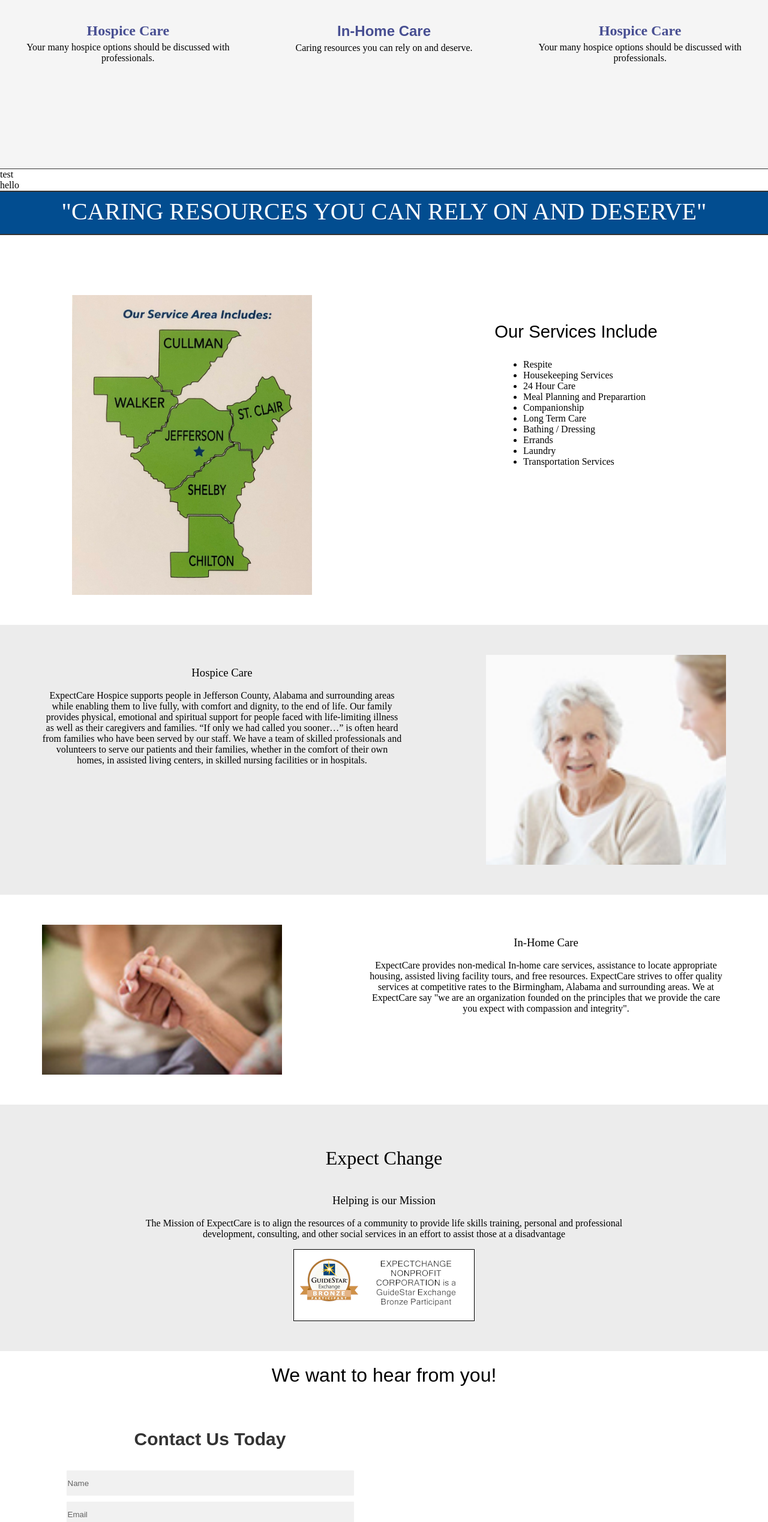
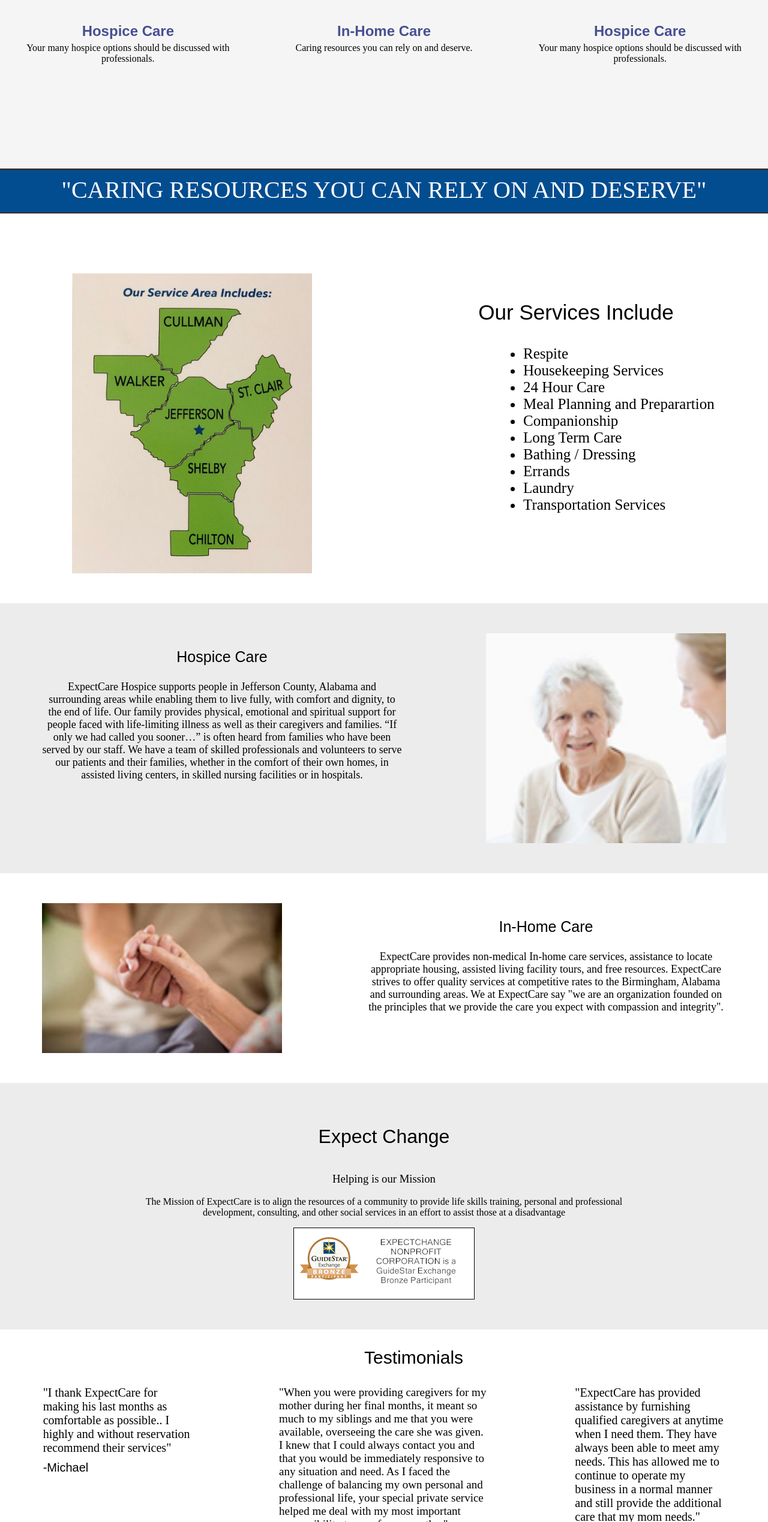
Before and after one commit to Drayton-Dobbs/ExpectCare, a React (Create React App) app: page / in a window 1280 px wide. Shown: the part 1133-3671 px from the top of the page at 60% size. Built offline with nearby package versions, Linux system fonts and the light colour scheme; a web font is replaced by a local one.

Commit message:
main build complete

```diff
--- a/src/App.js
+++ b/src/App.js
@@ -24,10 +24,10 @@
       <Banner />
       <Break1 />
       <LandingPageCollapsible />
+      <Services />
+      <Donate />
       <Testimonials />
       <AboutTheOwner />
-      <Services />
-      <Donate />
       <Contact />
       <Footer />
     </div>
--- a/src/Components/AboutTheOwner/AboutTheOwner.js
+++ b/src/Components/AboutTheOwner/AboutTheOwner.js
@@ -5,9 +5,14 @@
 
   render() {
     return (
-        <div>
-            hello
+      <div style={{backgroundColor: 'rgb(236,236,236)'}}>
+        <h3 className="ownerTitle brandFont">About the Owner</h3>
+        <div className="ownerContainer">
+          <div className="ownerPledge">"Lorem ipsum dolor sit amet, consectetur adipiscing elit. Fusce faucibus neque in leo fermentum sollicitudin. Vestibulum sed libero nisl. Quisque lectus lectus, pharetra feugiat gravida ac, aliquam lacinia diam. Vestibulum id dignissim enim. Quisque et consectetur lacus, sit amet venenatis eros. Nunc venenatis felis ac gravida cursus. In bibendum sollicitudin pretium. Ut sit amet felis consectetur, ultricies urna in, vestibulum arcu. Phasellus aliquam lorem maximus eros placerat pretium quis et dolor. Proin semper dapibus lectus, accumsan faucibus nisi scelerisque ut. Aliquam pretium auctor ex, sit amet placerat ante blandit in. Aliquam purus diam, sagittis eleifend dui eget, bibendum finibus sapien. Sed sollicitudin lobortis enim, ut tempus metus congue in."</div>
+          <div className="ownerPicture"></div>
         </div>
+
+      </div>
 
     )
   }
--- a/src/Components/AboutTheOwner/styles.css
+++ b/src/Components/AboutTheOwner/styles.css
@@ -0,0 +1,33 @@
+.ownerContainer {
+    display: flex;
+    justify-content: space-around;
+    background-color: rgb(236, 236, 236);
+    margin-top: 30px;
+    margin-bottom: 30px;
+    padding-top: 30px;
+    padding-bottom: 50px;
+}
+.ownerPicture {
+    height: 250px;
+    width: 250px;
+    border-radius: 100%;
+    background-color: whitesmoke;
+    position: relative;
+    right: 100px;
+    border: 10px solid grey;
+}
+.ownerPledge {
+    width: 600px;
+    position: relative;
+    left: 100px;
+    font-size: 18px;
+}
+.ownerTitle {
+    position: relative;
+    left: 600px;
+    font-size: 30px;
+    background-color: rgb(236, 236, 236);
+    margin: 0;
+    width: 200px;
+    padding-top: 30px;
+}
--- a/src/Components/Contact/Contact.js
+++ b/src/Components/Contact/Contact.js
@@ -15,7 +15,7 @@
                     <div className="formContainer">
 
                         <form className="form" action="/action_page.php">
-                            <h3 className="brandFontBold contactTitle">Contact Us Today</h3>
+                            <h3 className="brandFont contactTitle">Contact Us Today</h3>
                             <input className="text" type="text" name="firstname" value="Name" />
                             <br />
                             <input className="text" type="text" name="lastname" value="Email" />
--- a/src/Components/Donate/Donate.js
+++ b/src/Components/Donate/Donate.js
@@ -8,13 +8,13 @@
         <div className="expectChangeFullContainer">
             <div className="expectChangeBanner">
                 <div className="expectChangeTitle">
-                    <h1>Expect Change</h1>
+                    <h1 className="brandFont">Expect Change</h1>
                 </div>
 
 
                 <div className="expectChangeContainer">
                     <div className="expectChangeOne">
-                        <h3>Helping is our Mission</h3>
+                        <h3 >Helping is our Mission</h3>
                         <p>
                         The Mission of ExpectCare is to align the resources of a community to provide life skills training, personal and professional development, consulting, and other social services in an effort to assist those at a disadvantage
                         </p>
--- a/src/Components/ExpandableComponents/LandingPageCollapsible.js
+++ b/src/Components/ExpandableComponents/LandingPageCollapsible.js
@@ -35,7 +35,7 @@
 
 					<div className="serviceItem" id="HospiceBreif" onClick={this.onChoice}>
 						<img src={Hands} />
-						<h2>
+						<h2 className="brandFont">
 							<strong>
 								Hospice Care
 							</strong>
@@ -55,7 +55,7 @@
 
 					<div className="serviceItem" id="HospiceBreif" onClick={this.onChoice}>
 						<img src={Hands} />
-						<h2>
+						<h2 className="brandFont">
 							<strong>
 								Hospice Care
 							</strong>
@@ -63,6 +63,8 @@
 						</h2>
 						<p>Your many hospice options should be discussed with professionals.</p>
 					</div>
+
+
 
 				</div>
 
--- a/src/Components/Nav/styles.css
+++ b/src/Components/Nav/styles.css
@@ -24,7 +24,8 @@
 }
 .consultBtn:hover {
     cursor: pointer;
-    background-color: rgb(182, 182, 182);
+    color: rgb(188, 188, 188);
+    background-color: rgb(2, 77, 144);
 }
 #call {
     color: white;
--- a/src/Components/Services/Services.js
+++ b/src/Components/Services/Services.js
@@ -40,7 +40,7 @@
             <div className="bottomServices">
                 <div className="hospiceContainer">
                     <div className="hospiceServicesPara">
-                        <h3>Hospice Care</h3>
+                        <h3 className="brandFont h3">Hospice Care</h3>
                         ExpectCare Hospice supports people in Jefferson County, Alabama and surrounding areas while enabling them to live fully, with comfort and dignity, to the end of life. Our family provides physical, emotional and spiritual support for people faced with life-limiting illness as well as their caregivers and families. “If only we had called you sooner…” is often heard from families who have been served by our staff. We have a team of skilled professionals and volunteers to serve our patients and their families, whether in the comfort of their own homes, in assisted living centers, in skilled nursing facilities or in hospitals.
                     </div>
                     <div className="hospiceServicesPic"></div>
@@ -48,8 +48,8 @@
 
                 <div className="inHomeContainer">
                     <div className="inHomeServicesPic"></div>
-                    <div className="inHomeServicesPara">
-                        <h3>In-Home Care</h3>
+                    <div className="inHomeServicesPara hospiceServicesPara">
+                        <h3 className="brandFont h3" >In-Home Care</h3>
                         ExpectCare provides non-medical In-home care services, assistance to locate appropriate housing, assisted living facility tours, and free resources. ExpectCare strives to offer quality services at competitive rates to the Birmingham, Alabama and surrounding areas. We at ExpectCare say "we are an organization founded on the principles that we provide the care you expect with compassion and integrity".
                     </div>
                 </div>
--- a/src/Components/Services/styles.css
+++ b/src/Components/Services/styles.css
@@ -32,7 +32,7 @@
 .servicesListTitle {
     text-align: center;
     margin-top: 45px;
-    font-size: 25px;
+    font-size: 30px;
 }
 .servicesListUl {
     position: relative;
@@ -44,8 +44,8 @@
     background-image: url('../../images/expectMap.jpg');
     background-size: cover;
 }
-.servicesListItem {
-    font-size: 15px;
+.serviceListItem {
+    font-size: 25px;
 }
 .inHomeContainer {
     display: flex;
@@ -76,7 +76,7 @@
 }
 .hospiceServicesPara {
     width: 600px;
-    font-size: 16px;
+    font-size: 18px;
     text-align: center;
 }
 .hospiceServicesPic {
@@ -84,5 +84,7 @@
     background-size: cover;
     height: 350px;
     width: 400px;
-
 }
+.h3 {
+    font-size: 25px;
+}
--- a/src/Components/Testimonials/Testimonials.js
+++ b/src/Components/Testimonials/Testimonials.js
@@ -5,9 +5,24 @@
 
   render() {
     return (
-        <div>
-            test
+        <div className="testimonySegment">
+          <h3 className="brandFont testTitle">Testimonials</h3>
+          <div className="testimonyContainer">
+            <div className="testimony">"I thank ExpectCare for making his last months as comfortable as possible.. I highly and without reservation recommend their services"
+            <div className="sigBreak"></div>
+            <div className="testAuthor brandFont">-Michael</div>
+            </div>
+            <div className="testimony2">"When you were providing  caregivers for my mother during her final months, it meant so much to my siblings and me that you were available, overseeing the care she was given. I knew that I could always contact you and that you would be immediately responsive to any situation and need. As I faced the challenge of balancing my own personal and professional life, your special private service helped me deal with my most important responsibility to care for my mother"
+            <div className="sigBreak"></div>
+            <div className="testAuthor brandFont">-Helen</div>
+            </div>
+            <div className="testimony">"ExpectCare has provided assistance by furnishing qualified caregivers at anytime when I need them. They have always been able to meet amy needs. This has allowed me to continue to operate my business in a normal manner and still provide the additional care that my mom needs."
+            <div className="sigBreak"></div>
+            <div className="testAuthor brandFont">-David</div>
+            </div>
         </div>
+        </div>
+
     )
   }
 }
--- a/src/Components/Testimonials/styles.css
+++ b/src/Components/Testimonials/styles.css
@@ -0,0 +1,23 @@
+.testimonyContainer {
+    display: flex;
+    justify-content: space-around;
+    padding-bottom: 50px;
+}
+.testimony {
+    width: 250px;
+    font-size: 20px;
+}
+.testimony2 {
+    width: 350px;
+    font-size: 19px;
+}
+.testTitle {
+    font-size: 30px;
+    position: relative;
+    width: 150px;
+    left: 607px;
+}
+.sigBreak {
+    width: 100%;
+    height: 10px;
+}
```
